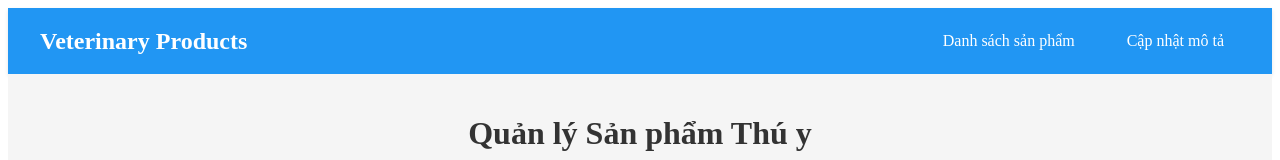
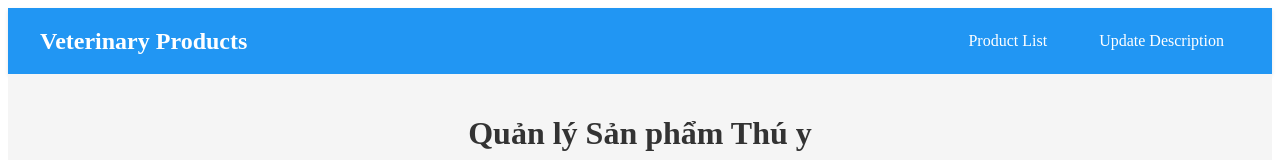
Before and after one commit to yenthanh/madison, an Angular app in the folder madison/frontend/: page /products in a window 1280 px wide. Shown: the top 160 px of the page. Built offline with nearby package versions, Linux system fonts and the light colour scheme; no server answers.

Commit message:
fix comment tiêng việt

```diff
--- a/madison/frontend/src/app/app.component.html
+++ b/madison/frontend/src/app/app.component.html
@@ -2,8 +2,8 @@
   <div class="nav-container">
     <h1 class="nav-title">Veterinary Products</h1>
     <div class="nav-links">
-      <a routerLink="/products" routerLinkActive="active">Danh sách sản phẩm</a>
-      <a routerLink="/update-description" routerLinkActive="active">Cập nhật mô tả</a>
+      <a routerLink="/products" routerLinkActive="active">Product List</a>
+      <a routerLink="/update-description" routerLinkActive="active">Update Description</a>
     </div>
   </div>
 </nav>
```
Also changed, not shown: 2 other files (tests, documents, lock files or other folders).
